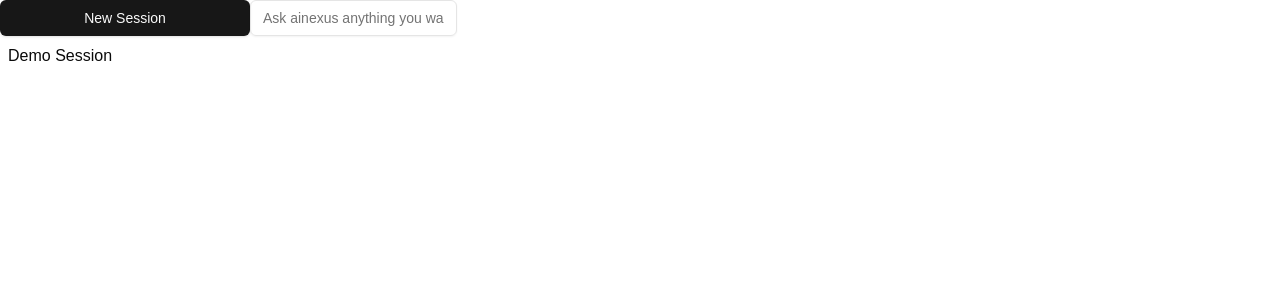
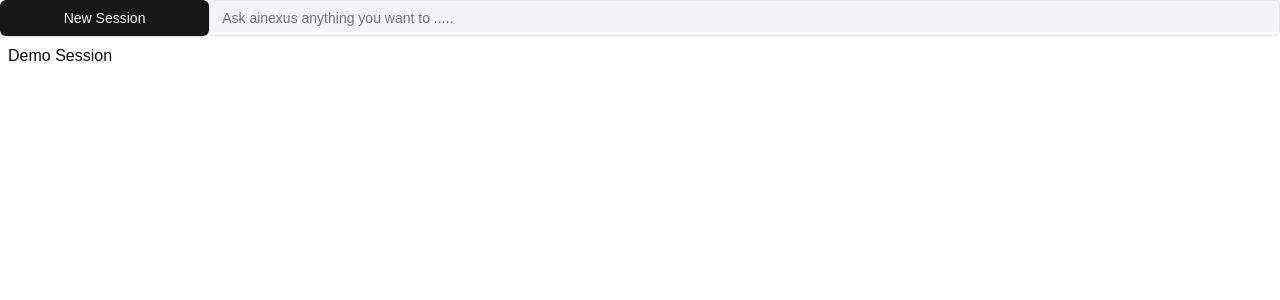
Before and after one commit to nischaljs/ainexus, a Next.js app: page /chat/1 in a window 1280 px wide. Shown: the top 300 px of the page. Built offline with nearby package versions, Linux system fonts and the light colour scheme.

Commit message:
feat: add ChatMessages component and enhance ChatInput for improved session interaction

```diff
--- a/app/chat/[sessionId]/page.tsx
+++ b/app/chat/[sessionId]/page.tsx
@@ -2,14 +2,16 @@
 
 
 import { ChatInput } from "@/components/chat-input";
+import { ChatMessages } from "@/components/chat-messages";
 import { useParams } from "next/navigation";
 
   const ChatSessionPage = ()=>{
     const{sessionId} = useParams();
 
     return(
-        <div>
+        <div className="w-full h-screen flex flex-row">
             <ChatInput/>
+            <ChatMessages/>
         </div>
     )
 }
--- a/components/chat-input.tsx
+++ b/components/chat-input.tsx
@@ -2,6 +2,7 @@ import { useChatContext } from "@/context/chat/context";
 import { useParams } from "next/navigation";
 import { useState } from "react";
 import { Input } from "./ui/input";
+import { PromptType, RoleType } from "@/hooks/use-chat-session";
 
 export const ChatInput = () => {
 
@@ -12,8 +13,19 @@ export const ChatInput = () => {
     const { runModel } = useChatContext();
 
     return (
-        <div>
-            <Input placeholder="Ask ainexus anything you want to ....."/>
+        <div className="w-full h-8 flex flex-row bg-gray-100">
+            <Input placeholder="Ask ainexus anything you want to ....."
+            onChange={ (e) => setInputValue(e.currentTarget.value)}
+            onKeyDown={(e)=>{
+                if(e.key==="Enter"){
+                    runModel({
+                        role:RoleType.assistant,
+                        type:PromptType.ask,
+                        query:inputValue
+                    },sessionId!.toString())
+                    e.currentTarget.value === " "
+                }
+            }}/>
         </div>
     )
 }
--- /dev/null
+++ b/components/chat-messages.tsx
@@ -0,0 +1,56 @@
+import { useChatContext } from "@/context/chat/context";
+import { TChatSession, useChatSession } from "@/hooks/use-chat-session";
+import { useParams } from "next/navigation"
+import { useEffect, useState } from "react";
+
+
+
+export const ChatMessages = () => {
+    const { sessionId } = useParams();
+    const { lastStream } = useChatContext();
+    const [currentSession, setCurrentSession] = useState<TChatSession | undefined>();
+
+    const { getSessionById } = useChatSession();
+
+    const fetchSession = async () => {
+        getSessionById(sessionId!.toString()).then((session) => {
+            setCurrentSession(session);
+        })
+    }
+
+
+    useEffect(() => {
+        if (!sessionId) {
+            return;
+        }
+        fetchSession();
+    }, [sessionId]);
+
+
+    useEffect(() => {
+        if (!lastStream) {
+            fetchSession();
+        }
+    }, [lastStream])
+
+    const isLastStreamBelongsToCurrentSession = lastStream?.sessionId === sessionId;
+
+    return (
+        <div>
+            {currentSession?.messages.map((message) => (
+                <div className="p-2" key={message.id}>
+                    {message.rawHuman}
+                    {message.rawAI}
+                </div>
+            ))}
+            {
+                isLastStreamBelongsToCurrentSession && (
+                    <div className="p-2">
+                        {lastStream?.props?.query}
+                        {lastStream?.message}
+                    </div>
+                )
+            }
+        </div>
+    )
+}
--- a/hooks/use-chat-session.ts
+++ b/hooks/use-chat-session.ts
@@ -33,7 +33,7 @@ export enum RoleType {
 export type PromptProps = {
     type: PromptType;
     context?: string;
-    RoleType: RoleType;
+    role: RoleType;
     query?: string;
     regenerate?: boolean
 }
--- a/hooks/use-llm.tsx
+++ b/hooks/use-llm.tsx
@@ -52,11 +52,11 @@ export const useLLM = ({onStream,onStreamEnd,onStreamStart}:TUseLLM) => {
 
     return await prompt.formatMessages(
         messageHistory?.length>0  ? {
-            role:getRole(props.RoleType),
+            role:getRole(props.role),
             chat_history :previousMessageHistory,
             input:props.query
         }:{
-            role:getRole(props.RoleType),
+            role:getRole(props.role),
             type:getInstruction(props.type),
             Context:props.context,
             input:props.query
```
